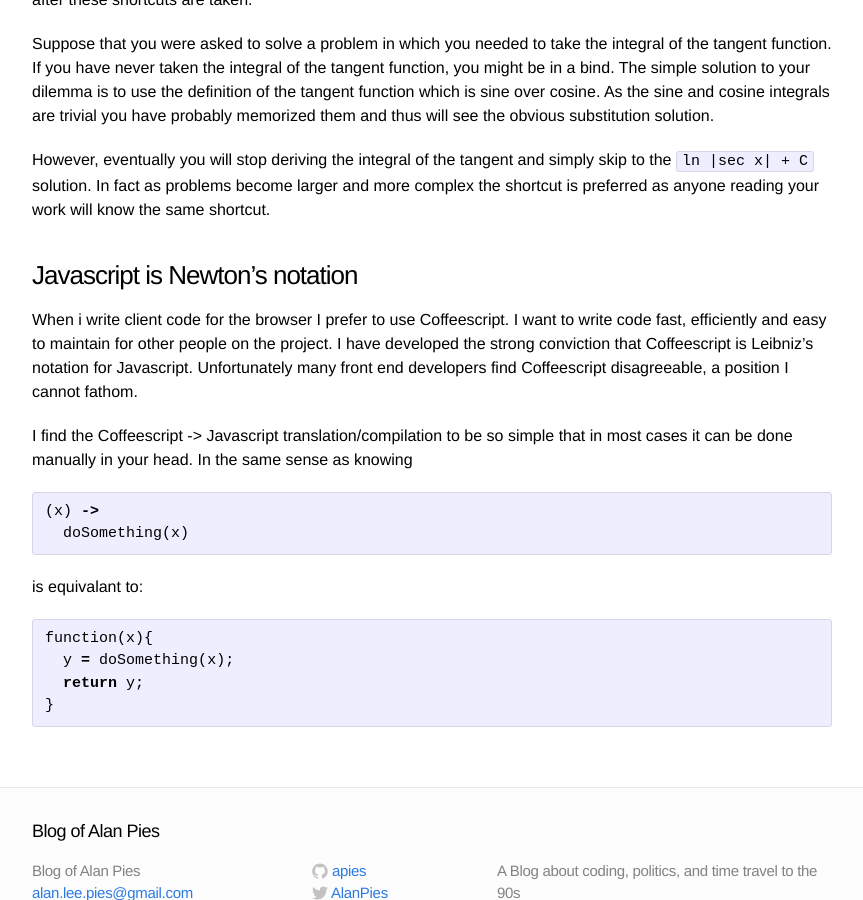
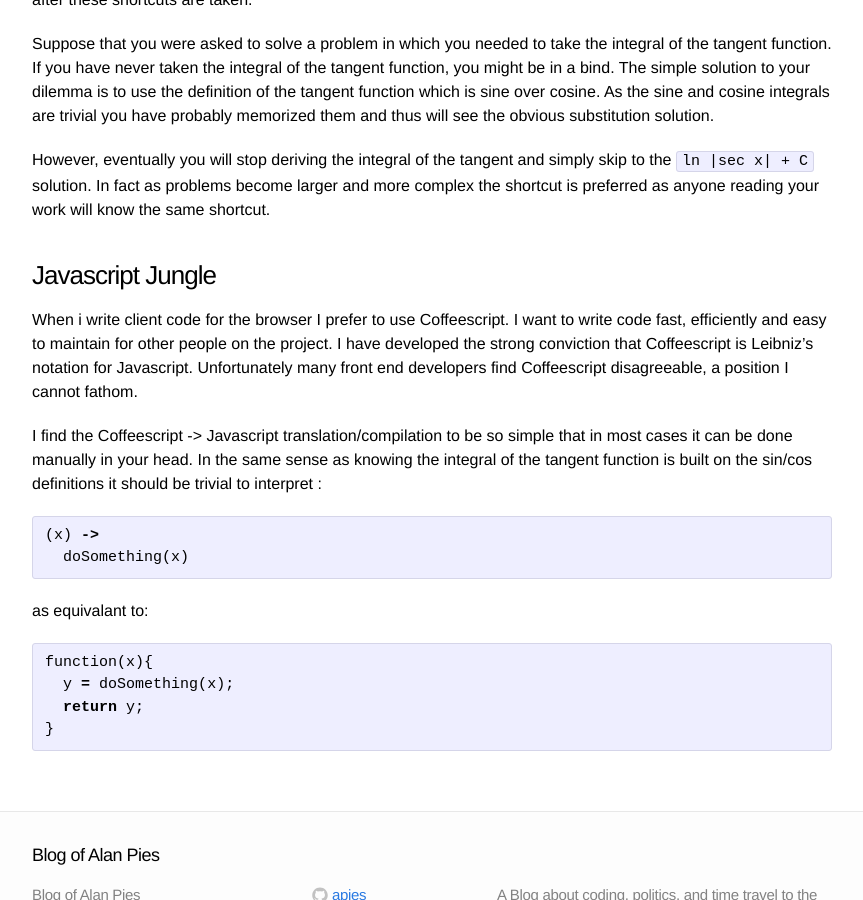
Before and after one commit to apies/apies.github.io, a Jekyll site: the page built from _posts/2014-08-17-coffeescript-is-like-leibniz-notation.markdown, in a window 1280 px wide and 900 px high, scrolled down 564 px. Shown: the whole window, without its empty margins (208-1071 px from the left). Built offline with Jekyll 4.4.1, drawn with Linux system fonts in a browser that asks for light colours.

Commit message:
slight post edit

```diff
--- a/_posts/2014-08-17-coffeescript-is-like-leibniz-notation.markdown
+++ b/_posts/2014-08-17-coffeescript-is-like-leibniz-notation.markdown
@@ -19,13 +19,11 @@ Suppose that you were asked to solve a problem in which you needed to take the i
 
  However, eventually you will stop deriving the integral of the tangent and simply skip to the `ln |sec x| + C` solution. In fact as problems become larger and more complex the shortcut is preferred as anyone reading your work will know the same shortcut.
 
-###Javascript is Newton's notation
+###Javascript Jungle
 
 When i write client code for the browser I prefer to use Coffeescript. I want to write code fast, efficiently and easy to maintain for other people on the project. I have developed the strong conviction that Coffeescript is Leibniz's notation for Javascript. Unfortunately many front end developers find Coffeescript disagreeable, a position I cannot fathom.
 
-I find the Coffeescript -> Javascript translation/compilation to be so simple that in most cases it can be done manually in your head. In the same sense as knowing
-
-
+I find the Coffeescript -> Javascript translation/compilation to be so simple that in most cases it can be done manually in your head. In the same sense as knowing the integral of the tangent function is built on the sin/cos definitions it should be trivial to interpret :
 
 
 {% highlight coffeescript %}
@@ -33,7 +31,7 @@ I find the Coffeescript -> Javascript translation/compilation to be so simple th
   doSomething(x)
 {% endhighlight %}
 
-is equivalant to:
+as equivalant to:
 
 {% highlight coffeescript %}
 function(x){
```
